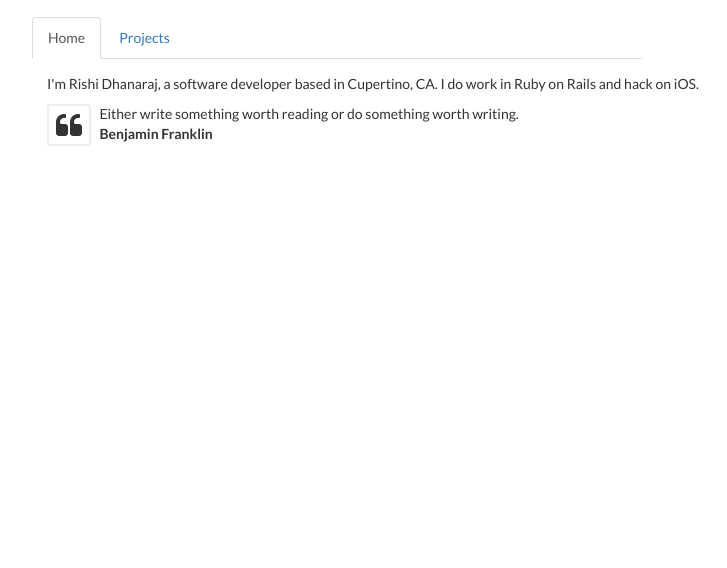
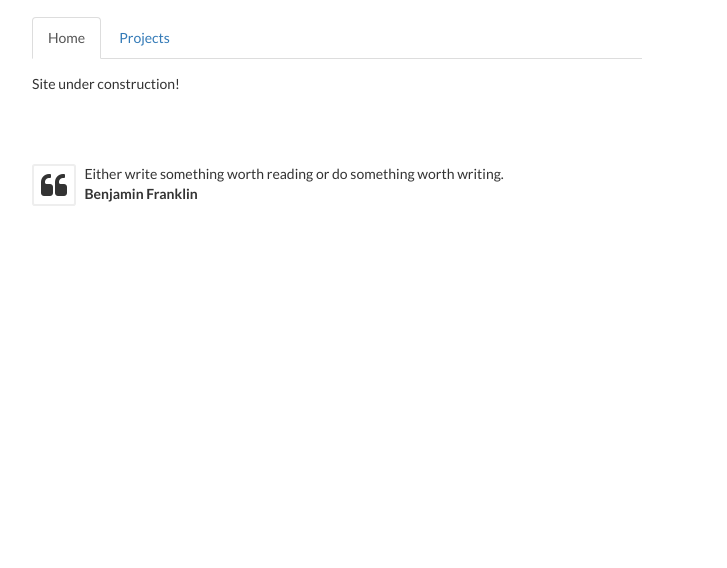
Before and after one commit to rdhanaraj/rdhanaraj.github.io, a plain HTML site: page index.html in a window 1280 px wide. Shown: the part 160-728 px from the top of the page, without its empty margins (303-1030 px from the left). Drawn offline with nearby package versions, Linux system fonts and the light colour scheme.

Commit message:
Fix queer text finally

```diff
--- a/index.html
+++ b/index.html
@@ -176,11 +176,12 @@
             </div>
           </div>
 
-          <div class="tab-pane active container" id="home">
+          <div class="tab-pane active" id="home">
             <p>
-            I'm Rishi Dhanaraj, a software developer based in Cupertino, CA. I do work in Ruby on Rails and hack on iOS.
+            Site under construction!
             </p>
 
+            <br><br><br>
             <i class="fa fa-quote-left fa-2x pull-left fa-border"></i>
             Either write something worth reading or do something worth writing. <br>
             <strong>Benjamin Franklin</strong>
```
